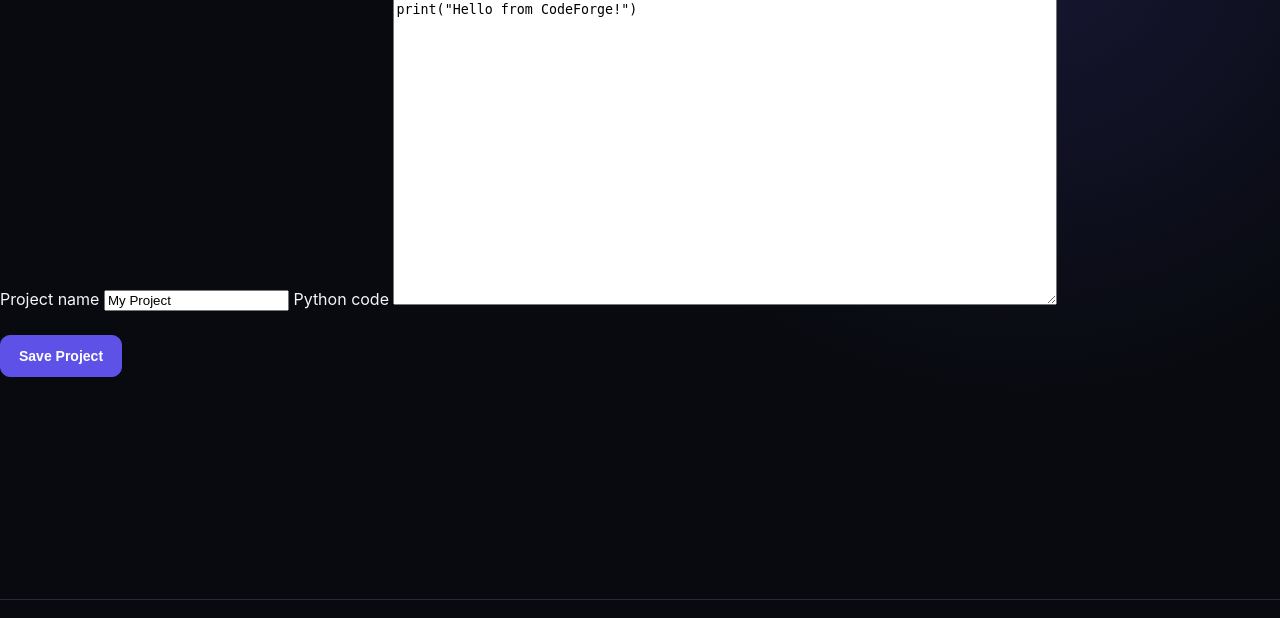
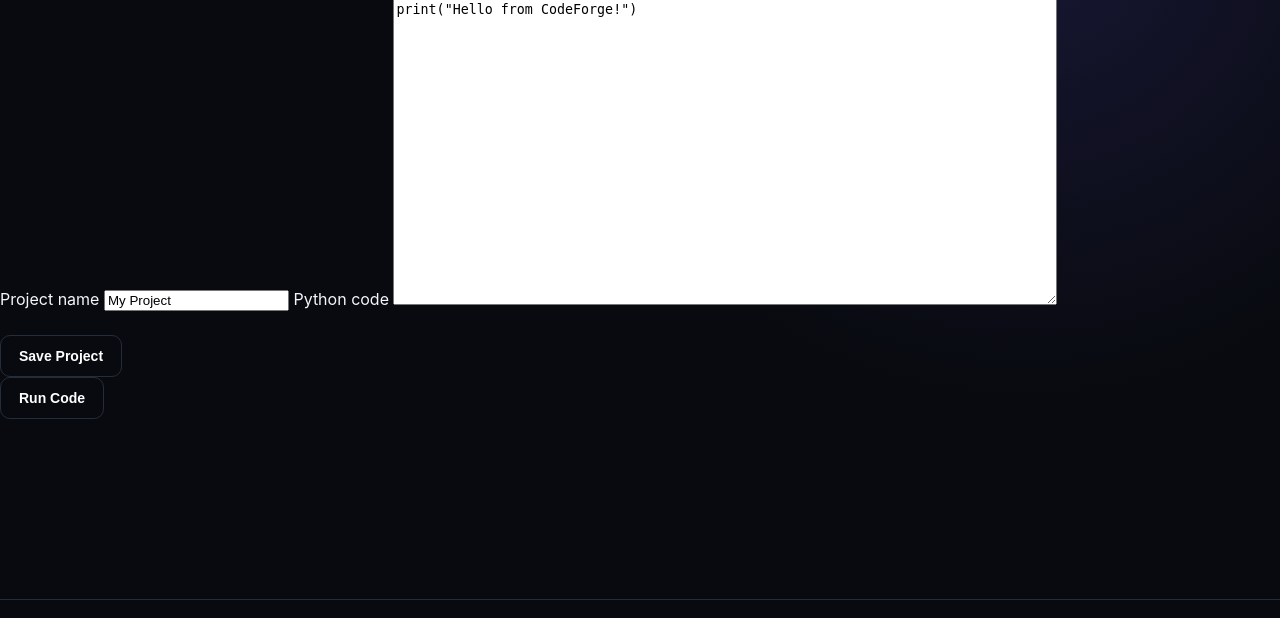
Before and after one commit to minefortboy55-cpu/codeForge, a Flask app: page /editor in a window 1280 px wide. Shown: the part 168-786 px from the top of the page. Run offline with Flask 3, Linux system fonts and the light colour scheme; the visitor is signed in with stand-in values (Sample User, id 1); data comes from the database, SQL or seed files in the repository.

Commit message:
Update editor.html

```diff
--- a/templates/editor.html
+++ b/templates/editor.html
@@ -14,7 +14,30 @@
         <textarea name="code" rows="20" cols="80">print("Hello from CodeForge!")</textarea>
 
         <br><br>
-        <button type="submit" class="button primary">Save Project</button>
+
+        <button type="submit" class="button">Save Project</button>
     </form>
+
+    <button type="button" class="button" onclick="runCode()">Run Code</button>
+
+    <script>
+    function runCode() {
+        const code = document.querySelector('textarea[name="code"]').value;
+
+        const form = document.createElement('form');
+        form.method = 'POST';
+        form.action = '/run-code';
+
+        const input = document.createElement('input');
+        input.type = 'hidden';
+        input.name = 'code';
+        input.value = code;
+
+        form.appendChild(input);
+        document.body.appendChild(form);
+        form.submit();
+    }
+    </script>
+
 </div>
 {% endblock %}
```
